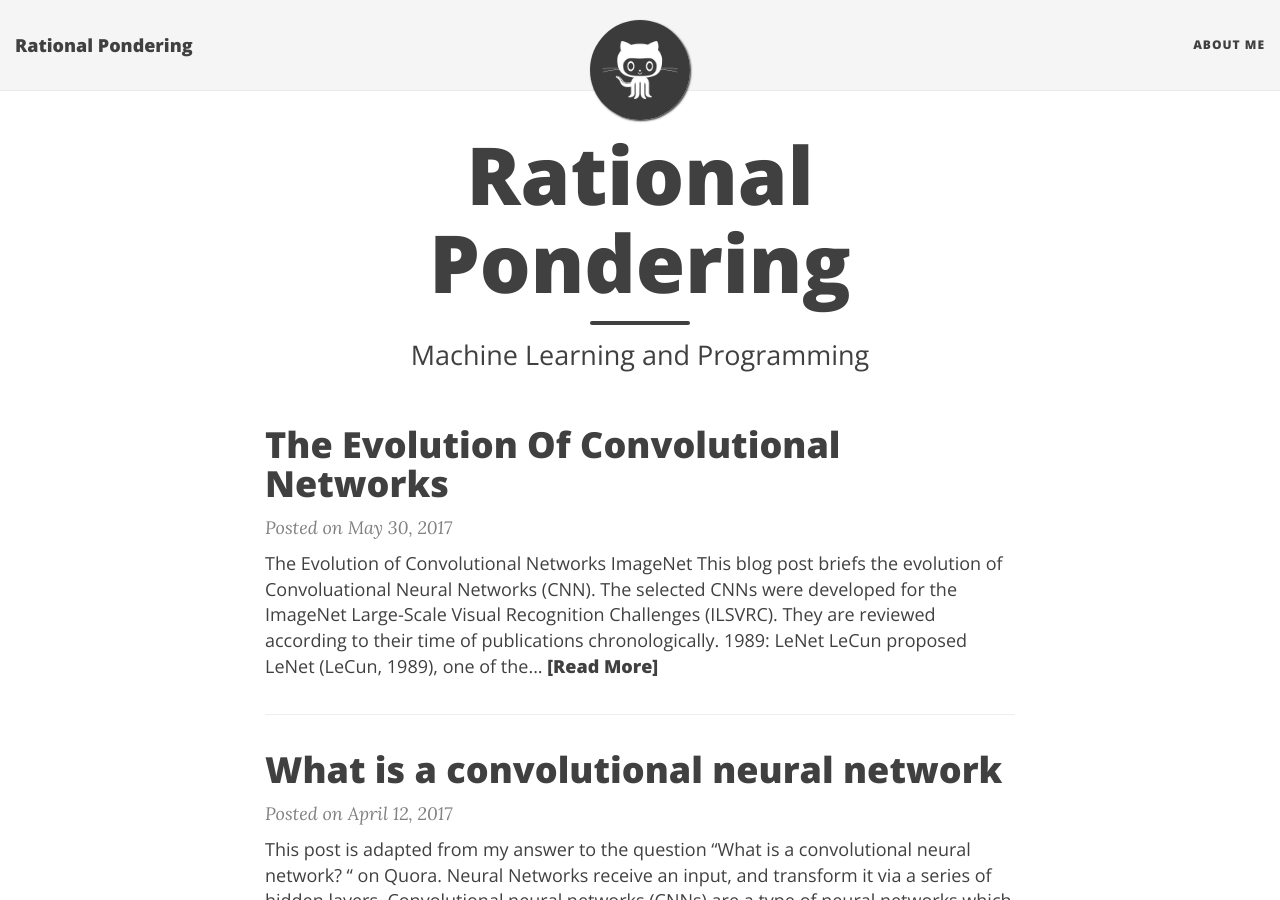
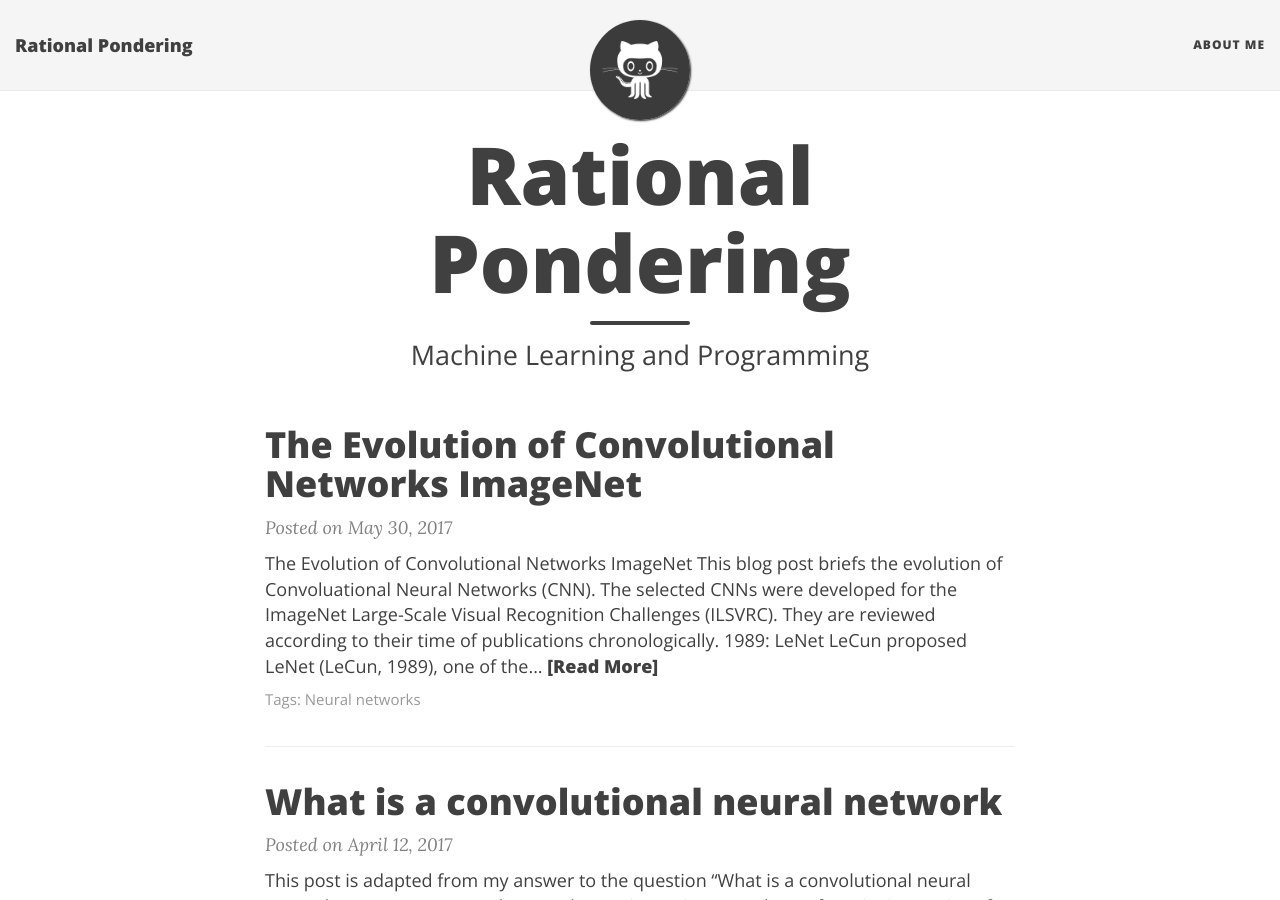
Before and after one commit to const-yield/const-yield.github.io, a Jekyll site: the page built from index.html, in a window 1280 px wide and 900 px high. Built offline with Jekyll 4.4.1, drawn with Linux system fonts in a browser that asks for light colours; nearby versions of some CDN libraries; the list of posts is cut into pages by our own code.

Commit message:
added the meta data

```diff
--- a/_posts/2017-05-30-The-evolution-of-convolutional-networks.md
+++ b/_posts/2017-05-30-The-evolution-of-convolutional-networks.md
@@ -1,3 +1,11 @@
+---
+layout: post
+title: "The Evolution of Convolutional Networks ImageNet"
+description: ""
+category: Machine Learning
+tags: [Neural networks]
+---
+
 The Evolution of Convolutional Networks ImageNet
 ==
 
```
